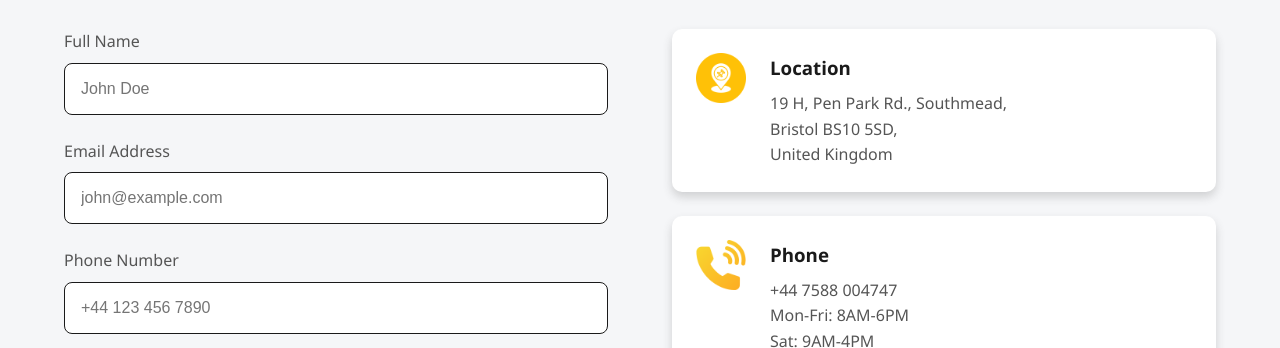
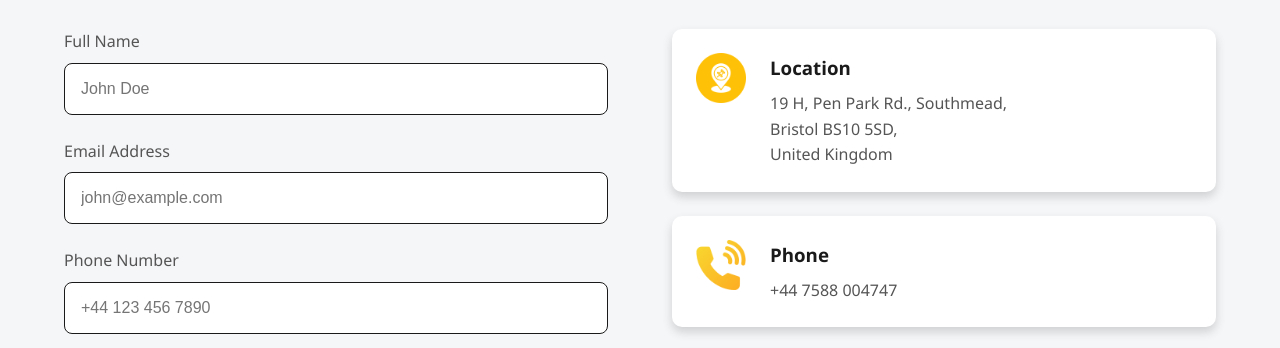
Before and after one commit to LKT-Sandaruwan/MM-Auto-Care, a plain HTML site: page contact.html in a window 1280 px wide. Shown: the part 465-813 px from the top of the page. Drawn offline with Linux system fonts and the light colour scheme; files whose address does not match are found by name.

Commit message:
Fix HTML formatting and structure

```diff
--- a/contact.html
+++ b/contact.html
@@ -87,7 +87,7 @@
                     <div class="info-icon"><img src="images/phone.png" alt="phone"></div>
                     <div class="info-content">
                         <h3>Phone</h3>
-                        <p>+44 7588 004747<br>Mon-Fri: 8AM-6PM<br>Sat: 9AM-4PM</p>
+                        <p>+44 7588 004747</p>
                     </div>
                 </div>
 
```
